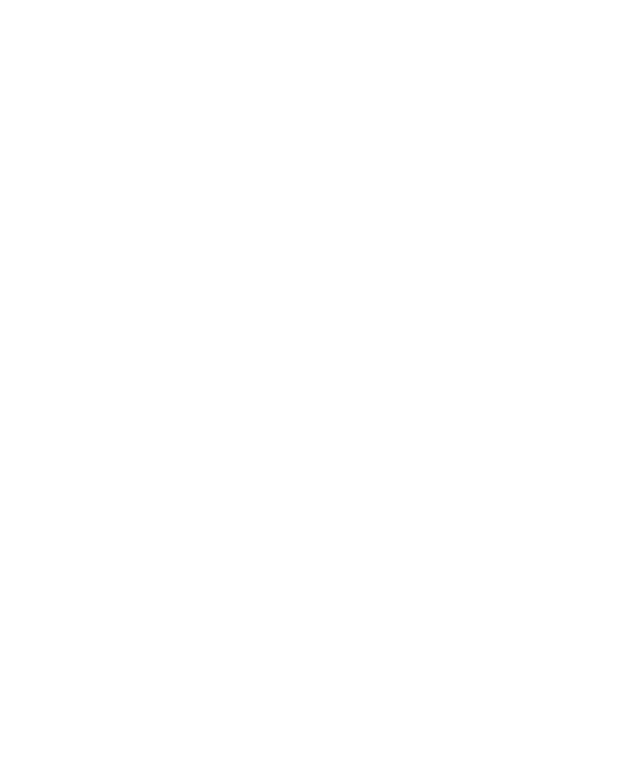
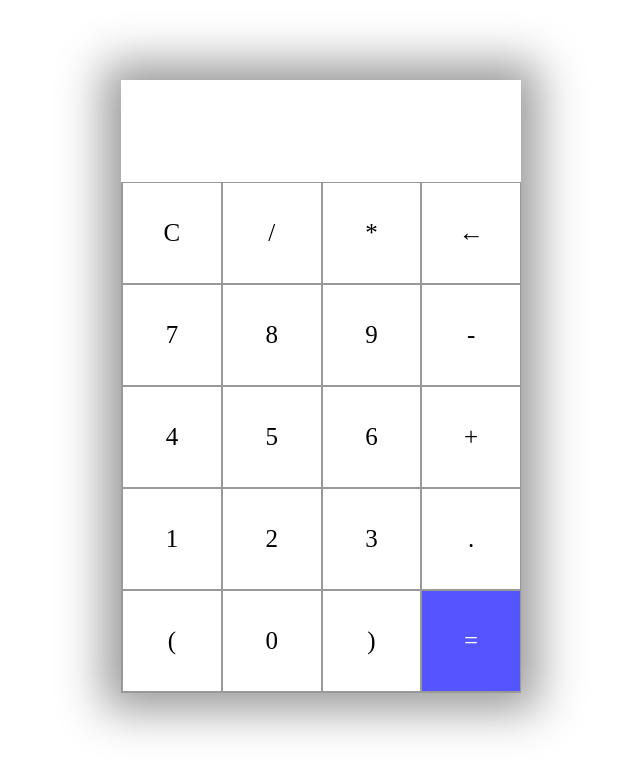
Before and after one commit to luharine/Calculator, a plain HTML site: page index.html in a window 1280 px wide. Shown: the whole page, without its empty margins (319-959 px from the left). Drawn offline with Linux system fonts and the light colour scheme.

Commit message:
added buttons

```diff
--- a/index.html
+++ b/index.html
@@ -7,6 +7,37 @@
     <title>Calculator</title>
 </head>
 <body>
+    <section>
+        <div class="container">
+            <div id="display">
+        </div>
+        <div class ="buttons">
+        <div class="button">C</div>
+        <div class="button">/</div>
+        <div class="button">*</div>
+        <div class="button">&larr;</div>
+        <div class="button">7</div>
+        <div class="button">8</div>
+        <div class="button">9</div>
+        <div class="button">-</div>
+        <div class="button">4</div>
+        <div class="button">5</div>
+        <div class="button">6</div>
+        <div class="button">+</div>
+        <div class="button">1</div>
+        <div class="button">2</div>
+        <div class="button">3</div>
+        <div class="button">.</div>
+        <div class="button">(</div>
+        <div class="button">0</div>
+        <div class="button">)</div>
+        <div id="equal" class="button">=</div>
 
+
+            </div>
+        </div>
+    </section>
+    <link rel="stylesheet" href="style.css">
+<script src="index.js"></script>
 </body>
 </html>
--- /dev/null
+++ b/index.js
@@ -0,0 +1,25 @@
+let display = document.getElementById('display');
+let buttons = Array.from(document.getElementsByClassName('button'));
+buttons.map( button => {
+    button.addEventListener('click', (e) => {
+        switch(e.target.innerText){
+            case 'C':
+                display.innerText = '';
+                break;
+            case '=':
+                try{
+                    display.innerText = eval(display.innerText);
+                } catch {
+                    display.innerText = "Error"
+                }
+                break;
+            case '←':
+                if (display.innerText){
+                   display.innerText = display.innerText.slice(0, -1);
+                }
+                break;
+            default:
+                display.innerText += e.target.innerText;
+        }
+    });
+});
--- /dev/null
+++ b/style.css
@@ -0,0 +1,39 @@
+.container {
+    max-width: 400px;
+    margin: 10vh auto 0 auto;
+    box-shadow: 0px 0px 43px 17px rgba(153,153,153,1);
+}
+#display {
+    text-align: right;
+    height: 70px;
+    line-height: 70px;
+    padding: 16px 8px;
+    font-size: 25px;
+}
+.buttons {
+    display: grid;
+    border-bottom: 1px solid #999;
+    border-left: 1px solid#999;
+    grid-template-columns: 1fr 1fr 1fr 1fr;
+}
+.buttons > div {
+    border-top: 1px solid #999;
+    border-right: 1px solid#999;
+}
+.button {
+    border: 0.5px solid #999;
+    line-height: 100px;
+    text-align: center;
+    font-size: 25px;
+    cursor: pointer;
+}
+#equal {
+    background-color: rgb(85, 85, 255);
+    color: white;
+}
+
+.button:hover {
+    background-color: #323330;
+    color: white;
+    transition: 0.5s ease-in-out;
+}
```
